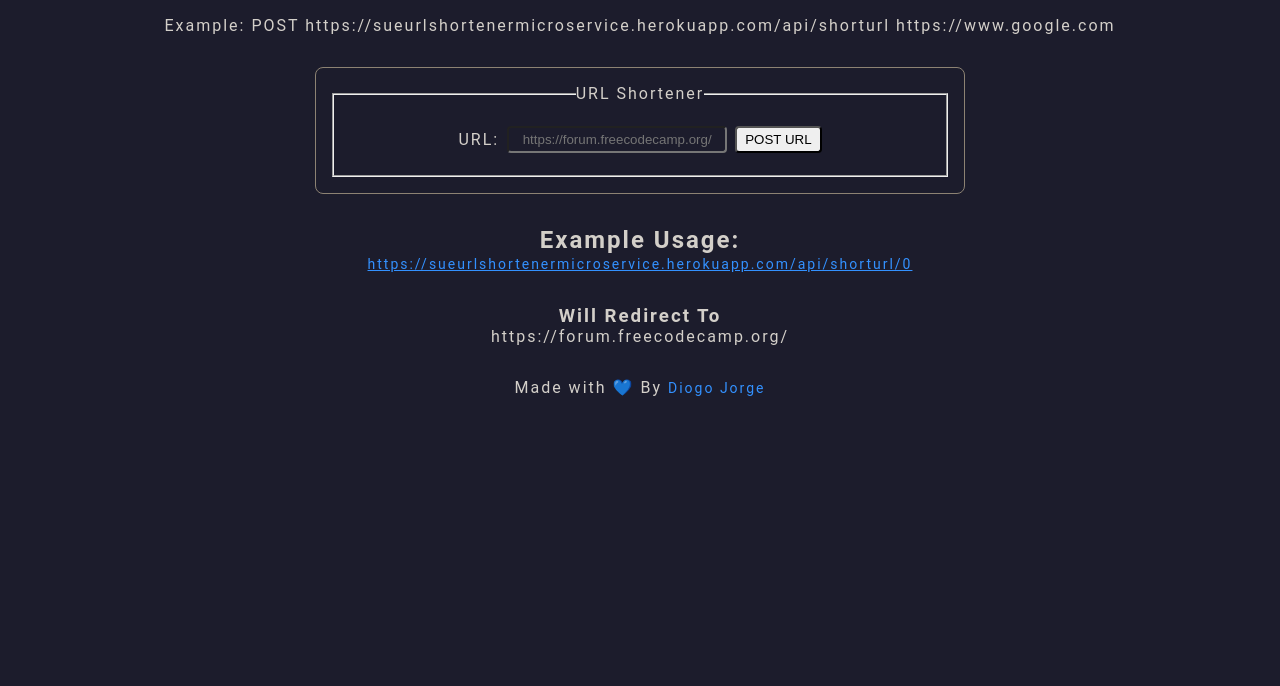
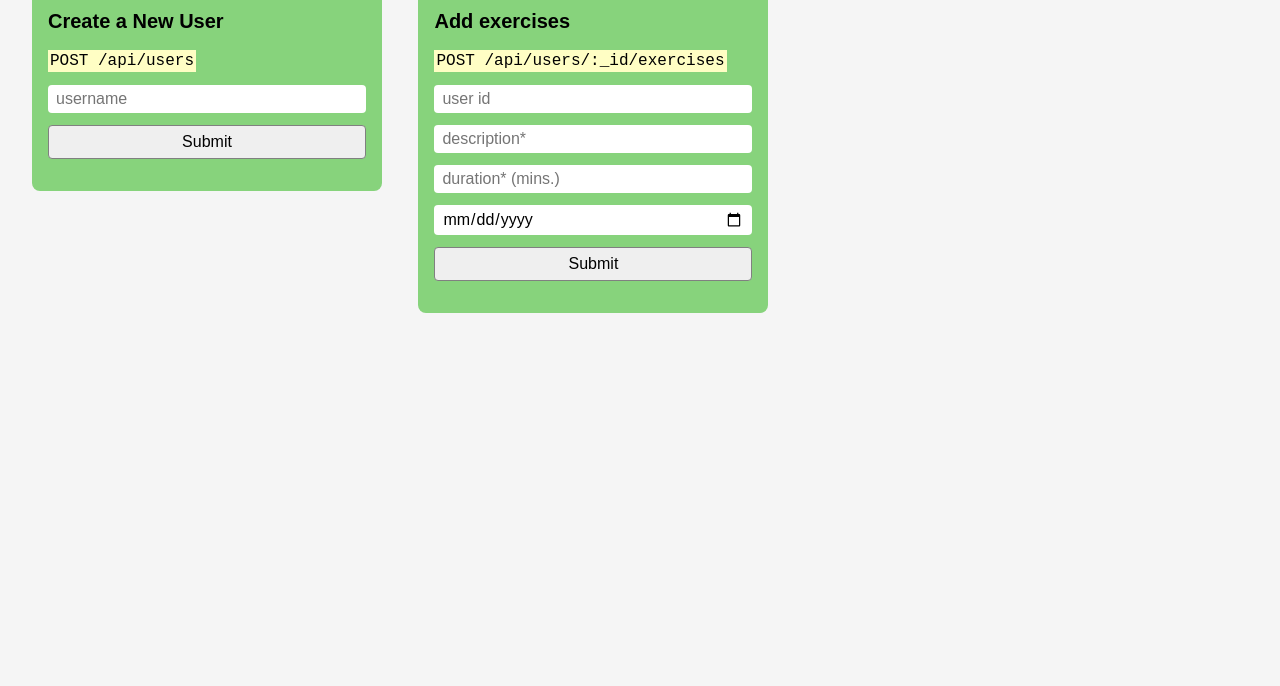
Before and after one commit to DiogoJorge1401/ExerciceTrackerMicroservice, a website: page src/views/index.html in a window 1280 px wide. Shown: the part 114-800 px from the top of the page. Drawn offline with Linux system fonts and the light colour scheme.

Commit message:
feats: create a user and a task

```diff
--- a/package.json
+++ b/package.json
@@ -18,6 +18,7 @@
   },
   "dependencies": {
     "cors": "2.8.5",
+    "dotenv": "^16.0.1",
     "express": "^4.18.1",
     "mongoose": "^6.4.4"
   }
--- /dev/null
+++ b/src/public/app.js
@@ -0,0 +1,9 @@
+const form = document.querySelector("#exercice-form");
+
+form.addEventListener('submit',(ev)=>{
+  const userID = ev.target.firstElementChild.value;
+
+  ev.target.action = `/api/users/${userID}/exercices`
+
+  ev.submit()
+})
--- /dev/null
+++ b/src/public/reset.css
@@ -0,0 +1,49 @@
+*,
+*::before,
+*::after {
+  box-sizing: border-box;
+  margin: 0;
+  padding: 0;
+}
+
+
+html,
+body {
+  height: 100%;
+}
+
+body {
+  line-height: 1.5;
+  -webkit-font-smoothing: antialiased;
+}
+
+img,
+picture,
+video,
+canvas,
+svg {
+  display: block;
+  max-width: 100%;
+}
+
+input,
+button,
+textarea,
+select {
+  font: inherit;
+  outline: none;
+}
+
+button{
+  cursor: pointer;
+}
+
+p,
+h1,
+h2,
+h3,
+h4,
+h5,
+h6 {
+  overflow-wrap: break-word;
+}
--- a/src/public/styles.css
+++ b/src/public/styles.css
@@ -1,119 +1,71 @@
-* {
-  margin: 0;
-  padding: 0;
-  box-sizing: border-box;
+@import url(reset.css);
+
+body {
+  background-color: #f5f5f5;
+  font-family: sans-serif;
 }
 
-body {
-  font-family: "Roboto", sans-serif;
-  background: rgb(28, 28, 44);
-  color: rgb(211, 207, 201);
-  letter-spacing: 0.125rem;
+.main__container {
+  padding: 2rem;
+  padding-top: 1rem;
 }
 
-h1,
-h2,
-h3 {
-  text-transform: capitalize;
+.headind{
+  margin-bottom: 1.5rem;
 }
 
-p {
-  text-align: center;
+.card {
+  background: #87d37c;
+  width: 21.875rem;
+  padding: 2rem 1rem;
+  border-radius: 0.5rem;
+  margin: 0 auto;
+  margin-bottom: 2rem;
+}
+.card__heading {
+  margin-bottom: 0.75rem;
+  font-size: 1.25rem;
 }
 
-a {
-  color: rgb(51, 145, 255);
-  font-size: 0.875rem;
+.card__code {
+  margin-bottom: 0.75rem;
 }
 
-input,
-button {
-  outline: none;
+.card__code-text {
+  background: #fffec4;
+  padding: 0.125rem;
+  font-size: 1rem;
 }
 
-header {
+.card__form {
   display: flex;
-  align-items: center;
-  justify-content: center;
   flex-direction: column;
-  gap: 1rem;
-
-  min-height: 6rem;
-  padding: 1rem;
-  margin-bottom: 1rem;
+  gap: 0.75rem;
 }
 
-main {
-  margin: 0 auto;
-  width: 90vw;
-
-  display: flex;
-  flex-direction: column;
-  align-items: center;
-  justify-content: space-between;
-  gap: 2rem;
-}
-
-footer {
-  margin-top: 2rem;
-}
-
-.post {
-  width: 100%;
-  max-width: 650px;
-}
-
-.form__container {
-  padding: 1rem;
-  border: 1px solid rgb(140, 130, 115);
-  border-radius: 0.5rem;
-}
-
-.form_fieldset {
-  height: 2.75rem;
-  padding: 2.25rem;
-  text-align: center;
-
-  display: flex;
-  justify-content: center;
-  align-items: center;
-  gap: 0.5rem;
-}
-
-.url__input {
-  padding: 0.25rem;
-  width: 13.75rem;
-  text-align: center;
-
-  background: transparent;
-  color: #fff;
+.card__form__input,
+.card__form__button {
+  border: 0;
   border-radius: 0.25rem;
 }
 
-.form__btn {
-  border-radius: 0.25rem;
-  padding: 0.25rem 0.5rem;
+.card__form__input {
+  padding: 0.125rem 0.5rem;
 }
 
-.section__example {
-  width: 100%;
-  max-width: 650px;
-
-  display: flex;
-  flex-direction: column;
-  align-items: center;
-
-  gap: 2rem;
+.card__form__button {
+  border: 1px solid grey;
+  padding: 0.25rem;
+  transition: 0.3s;
 }
 
-.example__usage {
-  text-align: center;
+.card__form__button:hover {
+  background: #fffec4;
 }
 
-.example_redirect  {
-  text-align: center;
+@media screen and (min-width: 780px) {
+  .card {
+    display: inline-block;
+    margin-right: 2rem;
+  }
 }
-
-.github__link {
-  text-decoration: none;
-}
--- /dev/null
+++ b/src/utils.ts
@@ -0,0 +1,6 @@
+import mongoose from 'mongoose';
+
+export function connectToDB() {
+  const URI = process.env.MONGO_URI as string
+  mongoose.connect(URI)
+}
--- a/src/views/index.html
+++ b/src/views/index.html
@@ -5,63 +5,73 @@
     <meta http-equiv="X-UA-Compatible" content="IE=edge" />
     <meta name="viewport" content="width=device-width, initial-scale=1.0" />
     <link rel="stylesheet" href="/public/styles.css" />
-    <title>Request Header Parser</title>
+    <title>Exercice Tracker</title>
   </head>
 
   <body>
-    <header>
-      <h1>URL shortener microservice</h1>
-      <h2>short URL creation</h2>
-    </header>
+    <main class="main__container">
+      <h1 class="headind">Exercice Tracker</h1>
 
-    <main>
-      <p>Example: POST https://sueurlshortenermicroservice.herokuapp.com/api/shorturl https://www.google.com</p>
+      <article class="card">
+        <h3 class="card__heading">Create a New User</h3>
 
-      <section class="post">
-        <form action="/api/shorturl" method="post" class="form__container">
-          <fieldset class="form_fieldset">
-            <legend>URL Shortener</legend>
+        <p class="card__code">
+          <code class="card__code-text">POST /api/users</code>
+        </p>
 
-            <label for="url">URL:</label>
-            <input
-              type="text"
-              name="url"
-              id="url"
-              class="url__input"
-              placeholder="https://forum.freecodecamp.org/"
-              required
-            />
-            <button type="submit" class="form__btn">POST URL</button>
-          </fieldset>
+        <form action="/api/users" method="post" class="card__form">
+          <input
+            type="text"
+            name="username"
+            class="card__form__input"
+            placeholder="username"
+            required
+          />
+
+          <button type="submit" class="card__form__button">Submit</button>
         </form>
-      </section>
+      </article>
 
-      <section class="section__example">
-        <div class="example__usage">
-          <h2>example Usage:</h2>
+      <article class="card">
+        <h3 class="card__heading">Add exercises</h3>
 
-          <a href="/api/shorturl/0" target="_blank">https://sueurlshortenermicroservice.herokuapp.com/api/shorturl/0</a>
-        </div>
+        <p class="card__code">
+          <code class="card__code-text">POST /api/users/:_id/exercises </code>
+        </p>
 
-        <div class="example_redirect">
-          <h3>will redirect to</h3>
+        <form method="post" class="card__form" id="exercice-form">
+          <input
+            type="text"
+            name="userId"
+            class="card__form__input"
+            placeholder="user id"
+            required
+          />
+          <input
+            type="text"
+            name="description"
+            class="card__form__input"
+            placeholder="description*"
+            required
+          />
+          <input
+            type="number"
+            name="duration"
+            class="card__form__input"
+            placeholder="duration* (mins.)"
+            required
+          />
+          <input
+            type="date"
+            name="date"
+            class="card__form__input"
+          />
 
-          <p>https://forum.freecodecamp.org/</p>
-        </div>
-      </section>
+          <button type="submit" class="card__form__button">Submit</button>
+        </form>
+      </article>
     </main>
 
-    <footer>
-      <p>
-        Made with 💙 By
-        <a
-          href="https://github.com/DiogoJorge1401"
-          target="_blank"
-          class="github__link"
-        >
-          Diogo Jorge
-        </a>
-      </p>
-    </footer>
+    <script src="/public/app.js" defer></script>
   </body>
 </html>
```
Also changed, not shown: src/controllers/userController.ts (added, +48 -0 lines), src/models/Exercice.ts (added, +10 -0 lines), src/models/User.ts (added, +7 -0 lines), src/routes.ts (deleted, +0 -37 lines), src/routes/index.ts (added, +8 -0 lines), src/routes/userRoutes.ts (added, +9 -0 lines), src/server.ts (+31 -17 lines), 2 other files.
